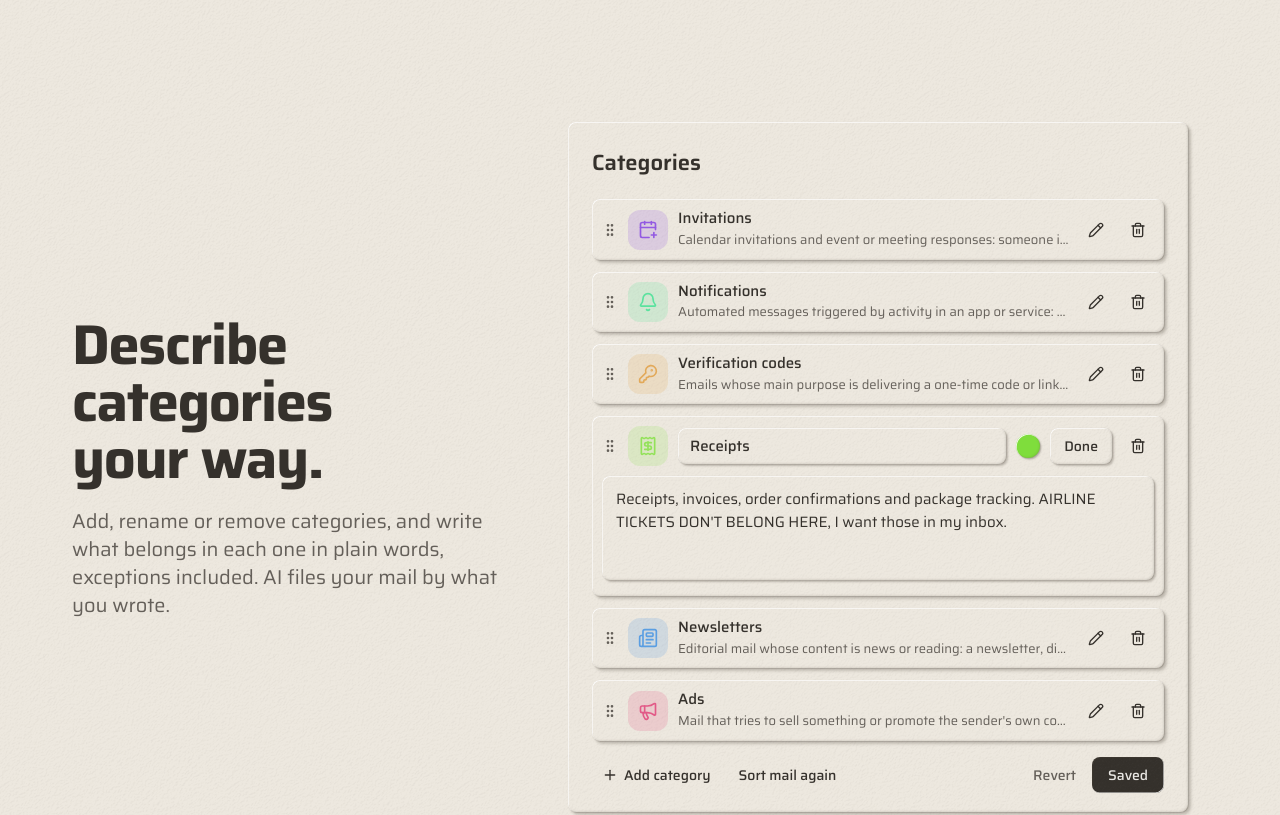
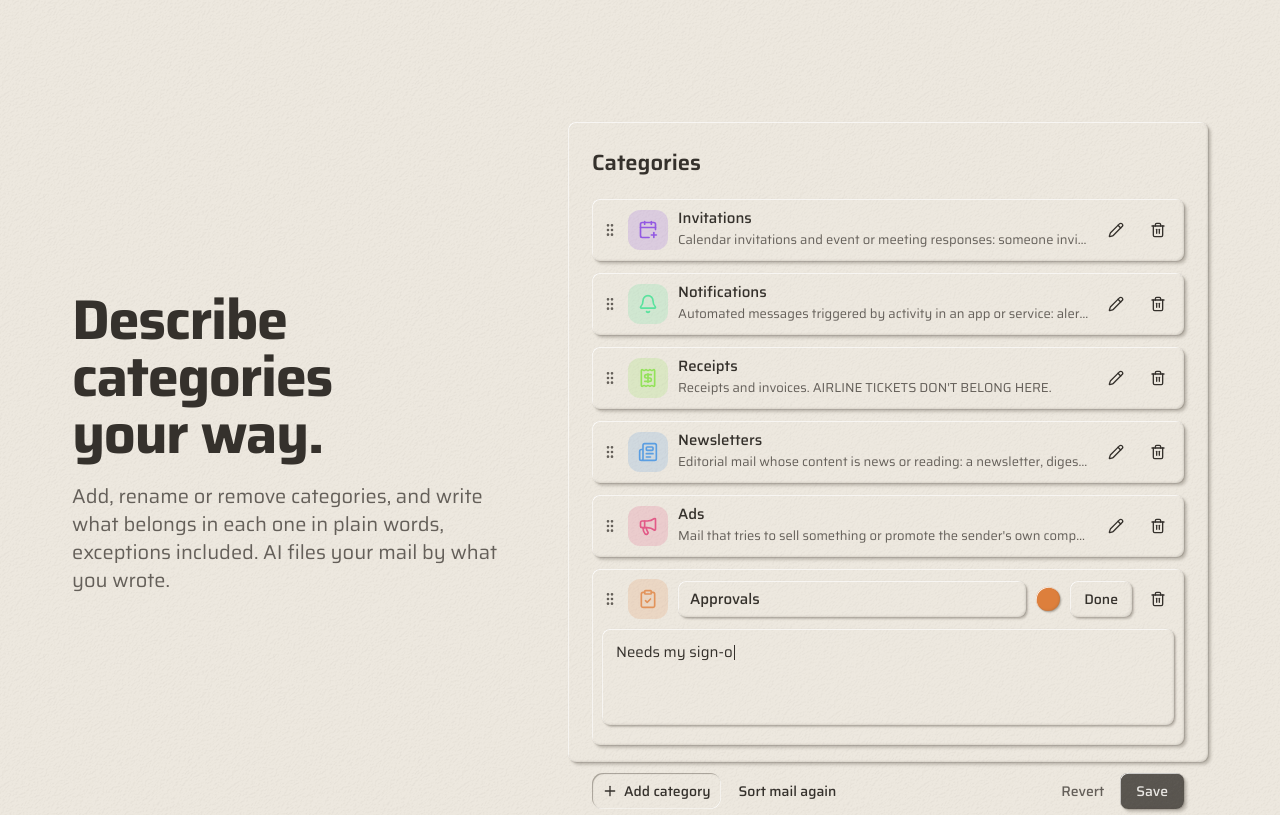
Before and after one commit to nicolasakf/minimail-website, a React (Vite) app: page / in a window 1280 px wide. Shown: the part 5740-6555 px from the top of the page. Built offline with nearby package versions, Linux system fonts and the light colour scheme.

Commit message:
Categories editor: three edits in a loop (Receipts, a new Approvals category, Notifications)
Co-Authored-By: Claude Sonnet 5.5 <noreply@anthropic.com>

```diff
--- a/src/scenes/categories.tsx
+++ b/src/scenes/categories.tsx
@@ -1,28 +1,31 @@
 /**
- * "Categories that sort themselves": the Categories editor, where Receipts is described in plain words,
- * with an exception of the person's own.
+ * "Describe categories your way": the Categories editor. In turn, Receipts gets a description of its own with an
+ * exception, a new category is added for a company's workflow, and Notifications is narrowed to what matters.
+ * Every description is short enough to be read whole on its collapsed row.
  */
 import { useRef } from "react";
-import { GripVertical, Pencil, Plus, Trash2 } from "lucide-react";
+import { motion } from "motion/react";
+import { Bell, CalendarPlus, ClipboardCheck, GripVertical, Megaphone, Newspaper, Pencil, Plus, Receipt, Trash2, type LucideIcon } from "lucide-react";
 
 import { FLAT_KEY, FLAT_KEY_IN } from "@/components/ui/keys";
 import { cn } from "@/lib/utils";
-import { CATEGORIES, type Category } from "~/lib/demo";
-import { useLoop, useTyping } from "~/lib/motion";
-import { GroupTile } from "~/parts/mail";
+import { CATEGORIES } from "~/lib/demo";
+import { EASE, useLoop, useTyping } from "~/lib/motion";
 import { Lead, Reveal, Section, Title } from "~/parts/site";
 import { Stage } from "~/parts/stage";
 
 const W = 640;
-const H = 690;
-const RECEIPTS = CATEGORIES.find((c) => c.id === "receipts")!;
+const H = 640;
 
-/** What the person writes for Receipts: short, in their own words, with their own exception. */
-const RECEIPTS_TEXT =
-  "Receipts, invoices, order confirmations and package tracking. AIRLINE TICKETS DON'T BELONG HERE, I want those in my inbox.";
+const describe = (id: string) => CATEGORIES.find((c) => c.id === id)!.description;
 
-// typing, then saved and held.
-const STEPS = [4600, 3400];
+const RECEIPTS_TEXT = "Receipts and invoices. AIRLINE TICKETS DON'T BELONG HERE.";
+const APPROVALS_NAME = "Approvals";
+const APPROVALS_TEXT = "Needs my sign-off: expenses, purchase orders, time off.";
+const NOTIFICATIONS_TEXT = "Alerts from GitHub, Linear and our servers. No social apps.";
+
+// idle, Receipts, Receipts done, a new category, it is done, Notifications, saved and held.
+const STEPS = [900, 3000, 1000, 4600, 1000, 3300, 3200];
 
 export function CategoriesSection() {
   return (
@@ -48,45 +51,57 @@ export function CategoriesSection() {
 function EditorScene() {
   const ref = useRef<HTMLDivElement>(null);
   const { step } = useLoop(ref, STEPS, STEPS.length - 1);
-  const typed = useTyping(RECEIPTS_TEXT, step === 0, 38, 400);
-  const description = step === 0 ? typed : RECEIPTS_TEXT;
+
+  const receipts = useTyping(RECEIPTS_TEXT, step === 1, 32, 400);
+  const approvalsName = useTyping(APPROVALS_NAME, step === 3, 12, 500);
+  const approvals = useTyping(APPROVALS_TEXT, step === 3, 32, 1500);
+  const notifications = useTyping(NOTIFICATIONS_TEXT, step === 5, 32, 400);
+
+  // What each row says now: its own text, the one being typed, or the one it ended on.
+  const text = (original: string, final: string, typed: string, at: number) => (step < at ? original : step === at ? typed : final);
+
+  const rows: RowState[] = [
+    { id: "invitations", name: "Invitations", hue: 265, icon: CalendarPlus, description: describe("invitations") },
+    {
+      id: "notifications",
+      name: "Notifications",
+      hue: 150,
+      icon: Bell,
+      description: text(describe("notifications"), NOTIFICATIONS_TEXT, notifications, 5),
+      editing: step === 5,
+    },
+    {
+      id: "receipts",
+      name: "Receipts",
+      hue: 95,
+      icon: Receipt,
+      description: text(describe("receipts"), RECEIPTS_TEXT, receipts, 1),
+      editing: step === 1,
+    },
+    { id: "newsletters", name: "Newsletters", hue: 210, icon: Newspaper, description: describe("newsletters") },
+    { id: "ads", name: "Ads", hue: 340, icon: Megaphone, description: describe("ads") },
+    {
+      id: "approvals",
+      name: step === 3 ? approvalsName : APPROVALS_NAME,
+      hue: 25,
+      icon: ClipboardCheck,
+      description: text("", APPROVALS_TEXT, approvals, 3),
+      editing: step === 3,
+      added: step >= 3,
+    },
+  ];
+
   return (
-    <div ref={ref} className="absolute inset-0 flex">
-      <Editor description={description} typing={step === 0} saved={step >= 1} />
-    </div>
-  );
-}
-
-function Editor({ description, typing, saved }: { description: string; typing: boolean; saved: boolean }) {
-  return (
-    <div className="plate-1 corner-squircle flex w-[620px] shrink-0 flex-col rounded-[30px] p-6">
+    <div ref={ref} className="absolute inset-0">
+      <div className="plate-1 corner-squircle absolute inset-0 flex flex-col rounded-[30px] p-6">
         <h3 className="text-[22px] font-semibold">Categories</h3>
-      <div className="mt-5 flex flex-col gap-3">
-        {CATEGORIES.slice(0, 3).map((category) => (
-          <EditorRow key={category.id} category={category} />
-        ))}
-        <div className="plate-1 corner-squircle relative rounded-[18px] p-2.5 pb-4">
-          <div className="flex items-center gap-2.5">
-            <GripVertical className="size-4 shrink-0 text-muted-foreground" />
-            <GroupTile category={RECEIPTS} size="editor" />
-            <span className="plate-2 corner-squircle flex h-9 flex-1 items-center rounded-[12px] px-3 text-[15px] font-medium">Receipts</span>
-            <span className="size-6 shrink-0 rounded-full shadow-raise-3" style={{ background: "hsl(95 70% 55%)" }} />
-            <span className="plate-2 corner-squircle flex h-9 items-center rounded-[12px] px-3.5 text-sm font-medium">Done</span>
-            <span className={cn("flex size-8 items-center justify-center rounded-[10px]", FLAT_KEY_IN)}>
-              <Trash2 className="size-4" />
-            </span>
-          </div>
-          <div className="plate-2 corner-squircle mt-2.5 h-[104px] rounded-[14px] px-3.5 py-3 text-[15px] leading-[1.5]">
-            {description}
-            {typing && <span className="ml-px inline-block h-[15px] w-[1.5px] translate-y-[3px] animate-pulse bg-foreground" />}
-          </div>
-        </div>
-        {CATEGORIES.slice(4, 6).map((category) => (
-          <EditorRow key={category.id} category={category} />
+        <div className="mt-5 flex flex-col">
+          {rows.map((row) => (
+            <EditorRow key={row.id} row={row} />
           ))}
         </div>
         <div className="mt-auto flex items-center gap-2 pt-4 text-sm font-medium">
-        <span className={cn("flex h-9 items-center gap-1.5 rounded-[11px] px-2.5", FLAT_KEY)}>
+          <span className={cn("flex h-9 items-center gap-1.5 rounded-[11px] px-2.5 transition-all duration-150", step === 3 ? "shadow-pressed" : FLAT_KEY)}>
             <Plus className="size-4" /> Add category
           </span>
           <span className={cn("flex h-9 items-center rounded-[11px] px-2.5", FLAT_KEY)}>Sort mail again</span>
@@ -95,24 +110,59 @@ function Editor({ description, typing, saved }: { description: string; typing: b
           <span
             className={cn(
               "grain corner-squircle flex h-9 items-center rounded-[11px] px-4 transition-all duration-300",
-            saved ? "bg-primary text-primary-foreground shadow-pressed" : "bg-primary/80 text-primary-foreground shadow-raise-1",
+              step === 6 ? "bg-primary text-primary-foreground shadow-pressed" : "bg-primary/80 text-primary-foreground shadow-raise-1",
             )}
           >
-          {saved ? "Saved" : "Save"}
+            {step === 6 ? "Saved" : "Save"}
           </span>
+        </div>
       </div>
     </div>
   );
 }
 
-function EditorRow({ category }: { category: Category }) {
+interface RowState {
+  id: string;
+  name: string;
+  hue: number;
+  icon: LucideIcon;
+  description: string;
+  /** Open for editing: a name field, and the description in a box of its own. */
+  editing?: boolean;
+  /** A row the person adds: not there until its step. */
+  added?: boolean;
+}
+
+const CLOSED = 62;
+const OPEN = 176;
+
+function Tile({ hue, icon: Icon }: { hue: number; icon: LucideIcon }) {
   return (
-    <div className="plate-1 corner-squircle flex items-center gap-2.5 rounded-[18px] p-2.5">
+    <span className="flex size-10 shrink-0 items-center justify-center rounded-[12px]" style={{ background: `hsl(${hue} 70% 55% / 0.16)`, color: `hsl(${hue} 70% 62%)` }}>
+      <Icon className="size-5" />
+    </span>
+  );
+}
+
+function EditorRow({ row }: { row: RowState }) {
+  const exists = row.added === undefined || row.added;
+  const open = Boolean(row.editing);
+  const height = !exists ? 0 : open ? OPEN : CLOSED;
+  return (
+    <motion.div
+      initial={false}
+      animate={{ height: height + (exists ? 12 : 0), opacity: exists ? 1 : 0 }}
+      transition={{ duration: 0.45, ease: EASE }}
+      className="relative"
+    >
+      <div className="plate-1 corner-squircle absolute inset-x-0 top-0 overflow-hidden rounded-[18px]" style={{ height }}>
+        {/* Closed: the name and its description, in one line. */}
+        <div className={cn("absolute inset-x-0 top-0 flex items-center gap-2.5 p-2.5 transition-opacity duration-300", open ? "opacity-0" : "opacity-100")}>
           <GripVertical className="size-4 shrink-0 text-muted-foreground" />
-      <GroupTile category={category} size="editor" />
+          <Tile hue={row.hue} icon={row.icon} />
           <div className="min-w-0 flex-1">
-        <div className="text-[15px] font-medium leading-tight">{category.name}</div>
-        <div className="mt-0.5 truncate text-[13px] text-muted-foreground">{category.description}</div>
+            <div className="text-[15px] font-medium leading-tight">{row.name}</div>
+            <div className="mt-0.5 truncate text-[13px] text-muted-foreground">{row.description}</div>
           </div>
           <span className={cn("flex size-8 items-center justify-center rounded-[10px]", FLAT_KEY_IN)}>
             <Pencil className="size-4" />
@@ -121,5 +171,24 @@ function EditorRow({ category }: { category: Category }) {
             <Trash2 className="size-4" />
           </span>
         </div>
+        {/* Open: a name, a color, and the description to write. */}
+        <div className={cn("absolute inset-x-0 top-0 p-2.5 transition-opacity duration-300", open ? "opacity-100" : "pointer-events-none opacity-0")}>
+          <div className="flex items-center gap-2.5">
+            <GripVertical className="size-4 shrink-0 text-muted-foreground" />
+            <Tile hue={row.hue} icon={row.icon} />
+            <span className="plate-2 corner-squircle flex h-9 flex-1 items-center rounded-[12px] px-3 text-[15px] font-medium">{row.name}</span>
+            <span className="size-6 shrink-0 rounded-full shadow-raise-3" style={{ background: `hsl(${row.hue} 70% 55%)` }} />
+            <span className="plate-2 corner-squircle flex h-9 items-center rounded-[12px] px-3.5 text-sm font-medium">Done</span>
+            <span className={cn("flex size-8 items-center justify-center rounded-[10px]", FLAT_KEY_IN)}>
+              <Trash2 className="size-4" />
+            </span>
+          </div>
+          <div className="plate-2 corner-squircle mt-2.5 h-[96px] rounded-[14px] px-3.5 py-3 text-[15px] leading-[1.5]">
+            {row.description}
+            {open && <span className="ml-px inline-block h-[15px] w-[1.5px] translate-y-[3px] animate-pulse bg-foreground" />}
+          </div>
+        </div>
+      </div>
+    </motion.div>
   );
 }
```
Lines whose indentation alone changed are shown as unchanged.
